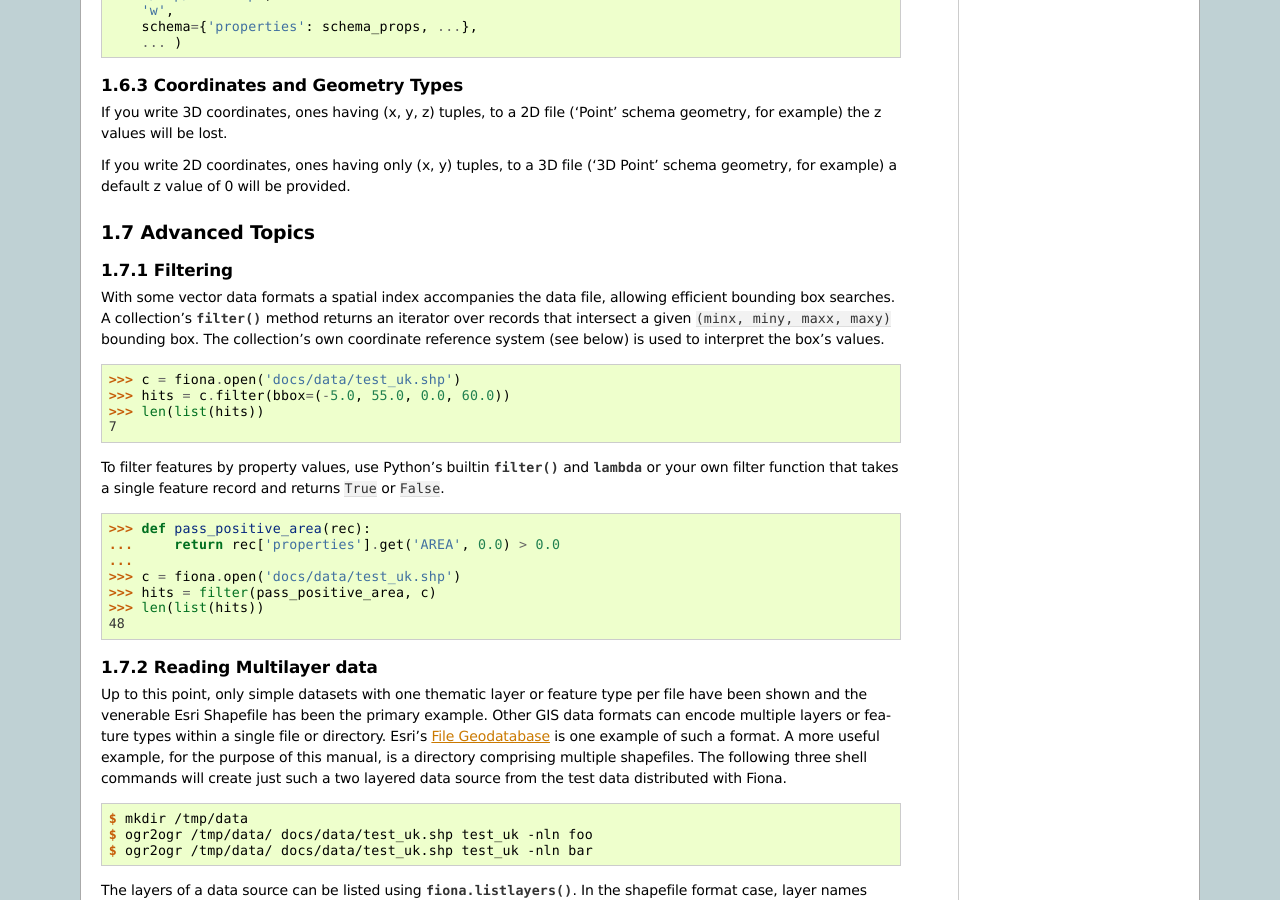
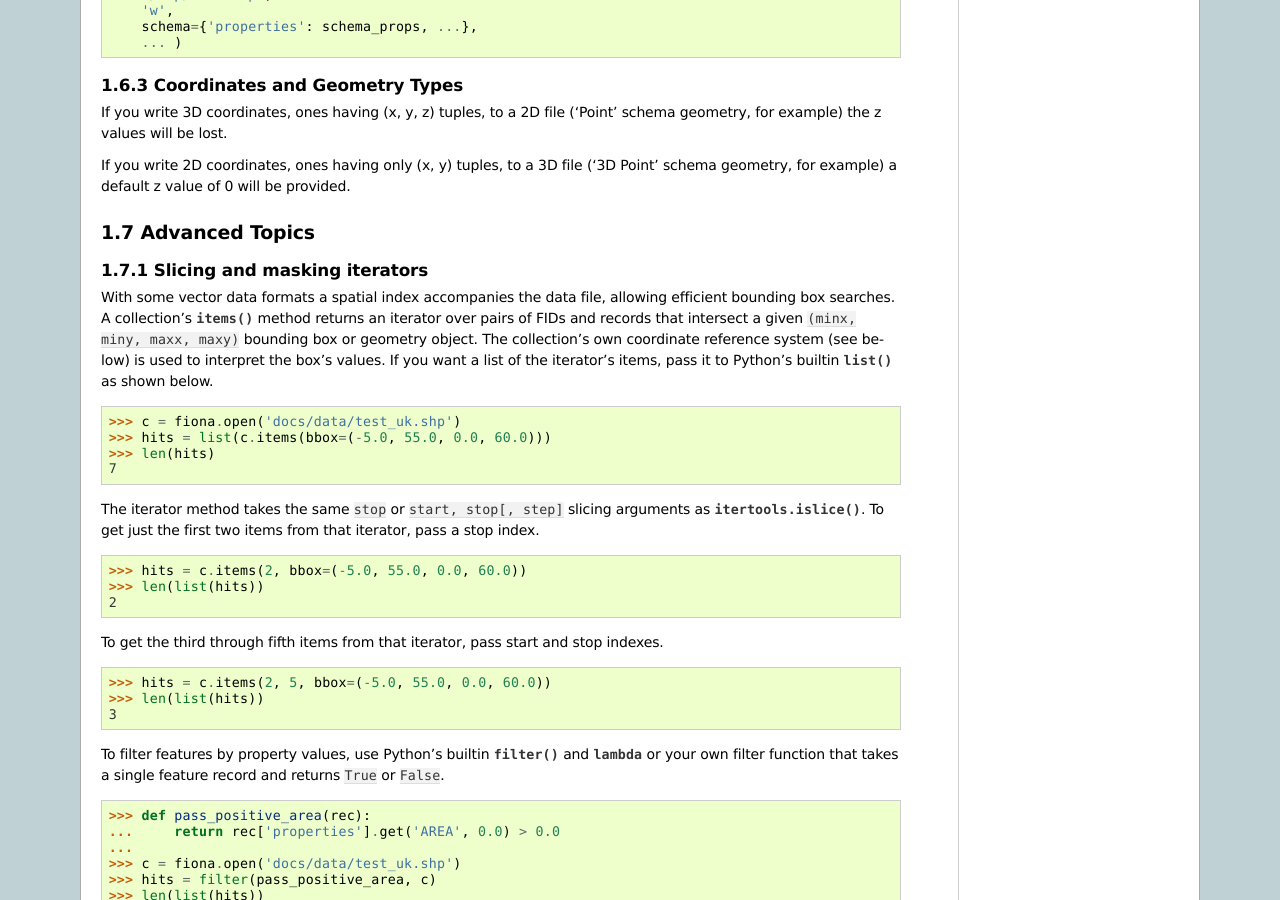
Before and after one commit to Toblerity/Fiona, a Sphinx documentation site: the page built from docs/manual.rst, in a window 1280 px wide and 900 px high, scrolled down 13112 px. Built offline with Sphinx 7.4.7, drawn with Linux system fonts in a browser that asks for light colours; pages that are not in the unit, such as notebooks, are missing from menus; some of the changed text lies outside the part shown.

Commit message:
Document iterator slicing.
Closes #134.

Also adopt position args as with slice().

```diff
--- a/CHANGES.txt
+++ b/CHANGES.txt
@@ -5,6 +5,8 @@ Next
 ----
 - Always show property width and precision in schema (#123).
 - Write datetime properties of features (#125).
+- Reset spatial filtering in filter() (#129).
+- Accept datetime.date objects as feature properties (#130).
 
 1.1.6 (2014-07-23)
 ------------------
--- a/docs/manual.rst
+++ b/docs/manual.rst
@@ -954,22 +954,43 @@ Point' schema geometry, for example) a default z value of 0 will be provided.
 Advanced Topics
 ===============
 
-Filtering
----------
+Slicing and masking iterators
+-----------------------------
 
 With some vector data formats a spatial index accompanies the data file,
 allowing efficient bounding box searches. A collection's
-:py:meth:`~fiona.collection.Collection.filter` method returns an iterator over
-records that intersect a given ``(minx, miny, maxx, maxy)`` bounding box. The
+:py:meth:`~fiona.collection.Collection.items` method returns an iterator over
+pairs of FIDs and records that intersect a given ``(minx, miny, maxx, maxy)``
+bounding box or geometry object. The
 collection's own coordinate reference system (see below) is used to interpret
-the box's values.
+the box's values. If you want a list of the iterator's items, pass it to Python's
+builtin :py:func:`list` as shown below.
 
 .. sourcecode:: pycon
 
   >>> c = fiona.open('docs/data/test_uk.shp')
-  >>> hits = c.filter(bbox=(-5.0, 55.0, 0.0, 60.0))
-  >>> len(list(hits))
+  >>> hits = list(c.items(bbox=(-5.0, 55.0, 0.0, 60.0)))
+  >>> len(hits)
   7
+
+The iterator method takes the same ``stop`` or ``start, stop[, step]``
+slicing arguments as :py:func:`itertools.islice`.
+To get just the first two items from that iterator, pass a stop index.
+
+.. sourcecode:: pycon
+
+    >>> hits = c.items(2, bbox=(-5.0, 55.0, 0.0, 60.0))
+    >>> len(list(hits))
+    2
+
+To get the third through fifth items from that iterator, pass start and stop
+indexes.
+
+.. sourcecode:: pycon
+
+    >>> hits = c.items(2, 5, bbox=(-5.0, 55.0, 0.0, 60.0))
+    >>> len(list(hits))
+    3
 
 To filter features by property values, use Python's builtin :py:func:`filter` and
 :py:keyword:`lambda` or your own filter function that takes a single feature
```
Also changed, not shown: 2 other files.
